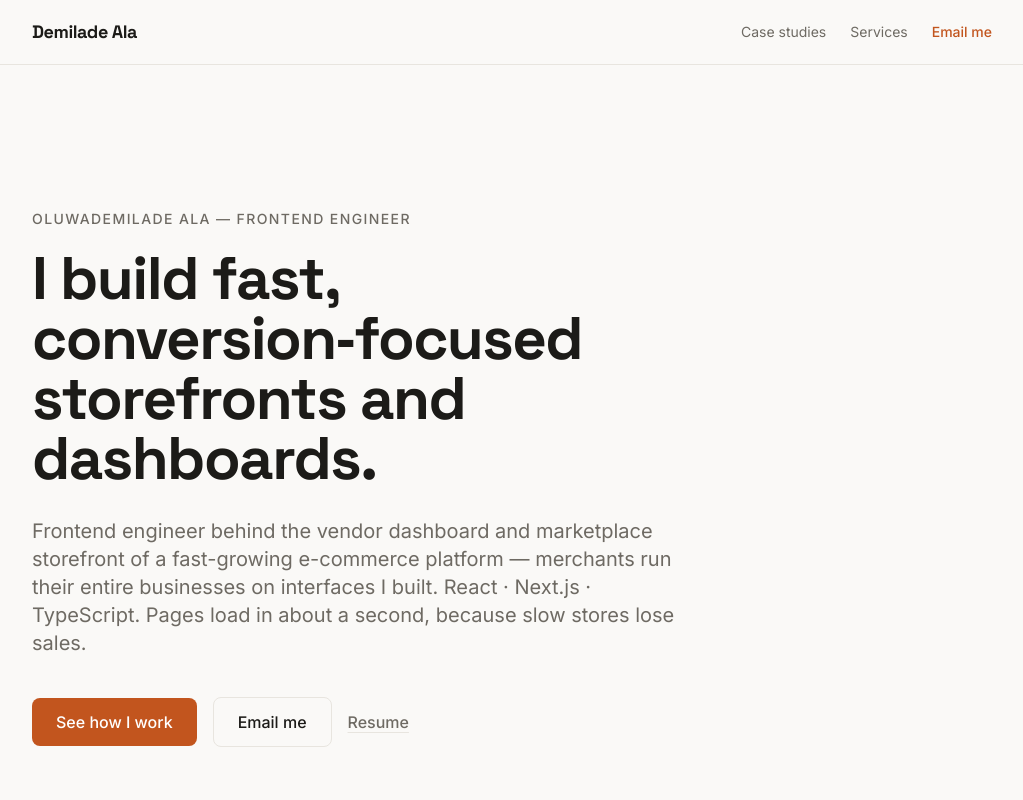
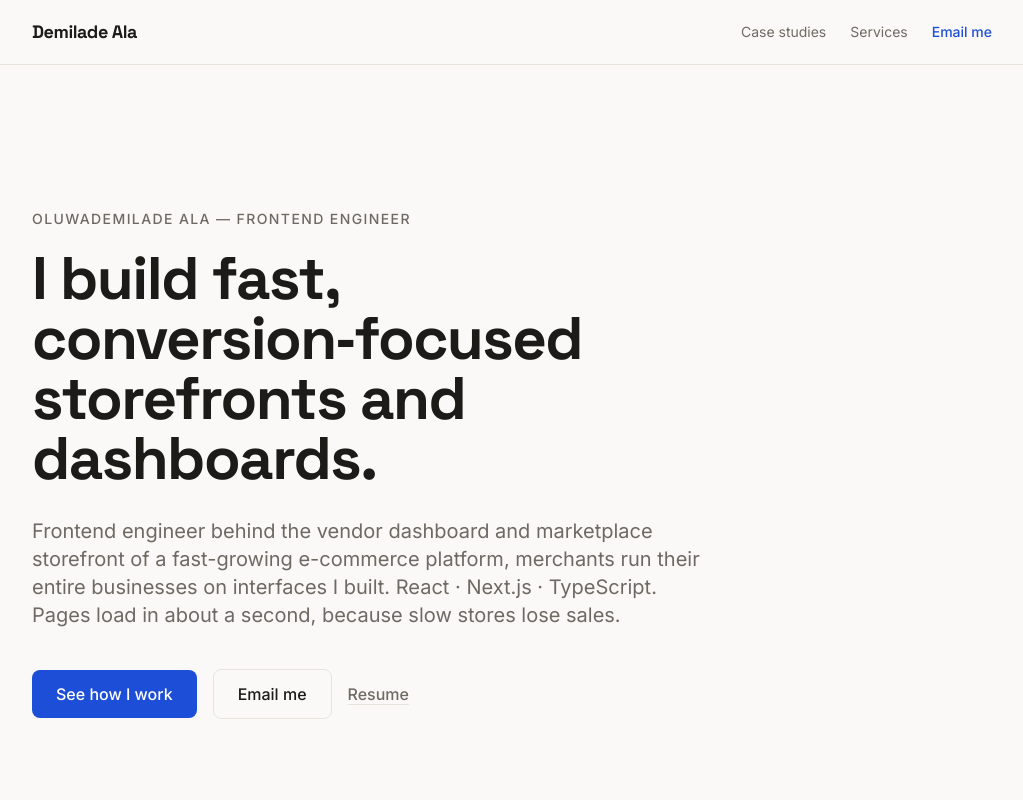
Before and after one commit to Demiladeala/my-portfolio, a Next.js app: page / in a window 1280 px wide. Shown: the top 800 px of the page, without its empty margins (128-1151 px from the left). Built offline with nearby package versions, Linux system fonts and the light colour scheme.

Commit message:
feat: switch accent to cobalt blue, refine hero copy

```diff
--- a/components/Hero.tsx
+++ b/components/Hero.tsx
@@ -23,10 +23,9 @@ export default function Hero({}: Props) {
 
         <p className="text-muted text-lg sm:text-xl leading-relaxed max-w-2xl mt-7">
           Frontend engineer behind the vendor dashboard and marketplace
-          storefront of a fast-growing e-commerce platform — merchants run
-          their entire businesses on interfaces I built. React · Next.js ·
-          TypeScript. Pages load in about a second, because slow stores lose
-          sales.
+          storefront of a fast-growing e-commerce platform, merchants run their
+          entire businesses on interfaces I built. React · Next.js · TypeScript.
+          Pages load in about a second, because slow stores lose sales.
         </p>
 
         <div className="flex flex-wrap items-center gap-4 mt-10">
--- a/tailwind.config.js
+++ b/tailwind.config.js
@@ -14,9 +14,9 @@ module.exports = {
         muted: "#6E6A63",
         line: "#E8E5DF",
         accent: {
-          DEFAULT: "#C2551E",
-          dark: "#A64715",
-          tint: "#FBF1EA",
+          DEFAULT: "#1D4ED8",
+          dark: "#1E40AF",
+          tint: "#EEF3FE",
         },
       },
       fontFamily: {
```
Also changed, not shown: .claude/launch.json.
